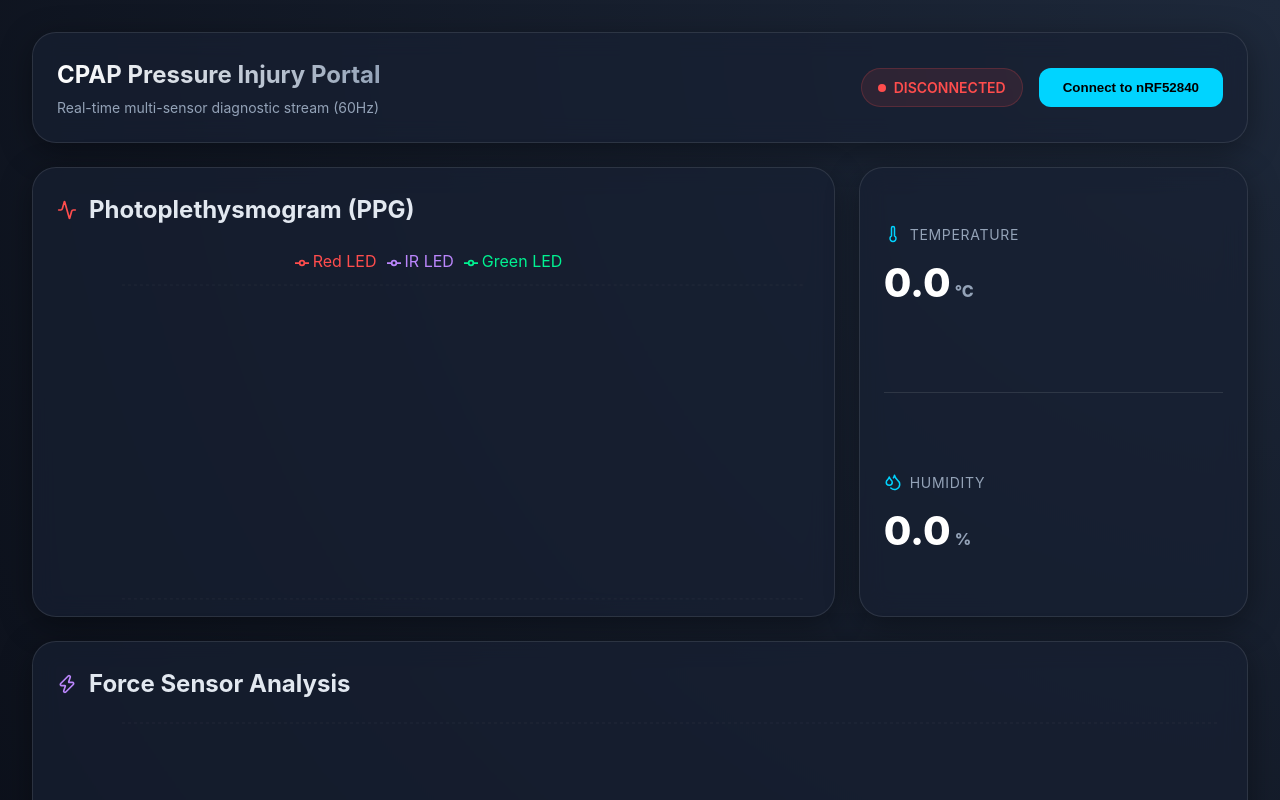
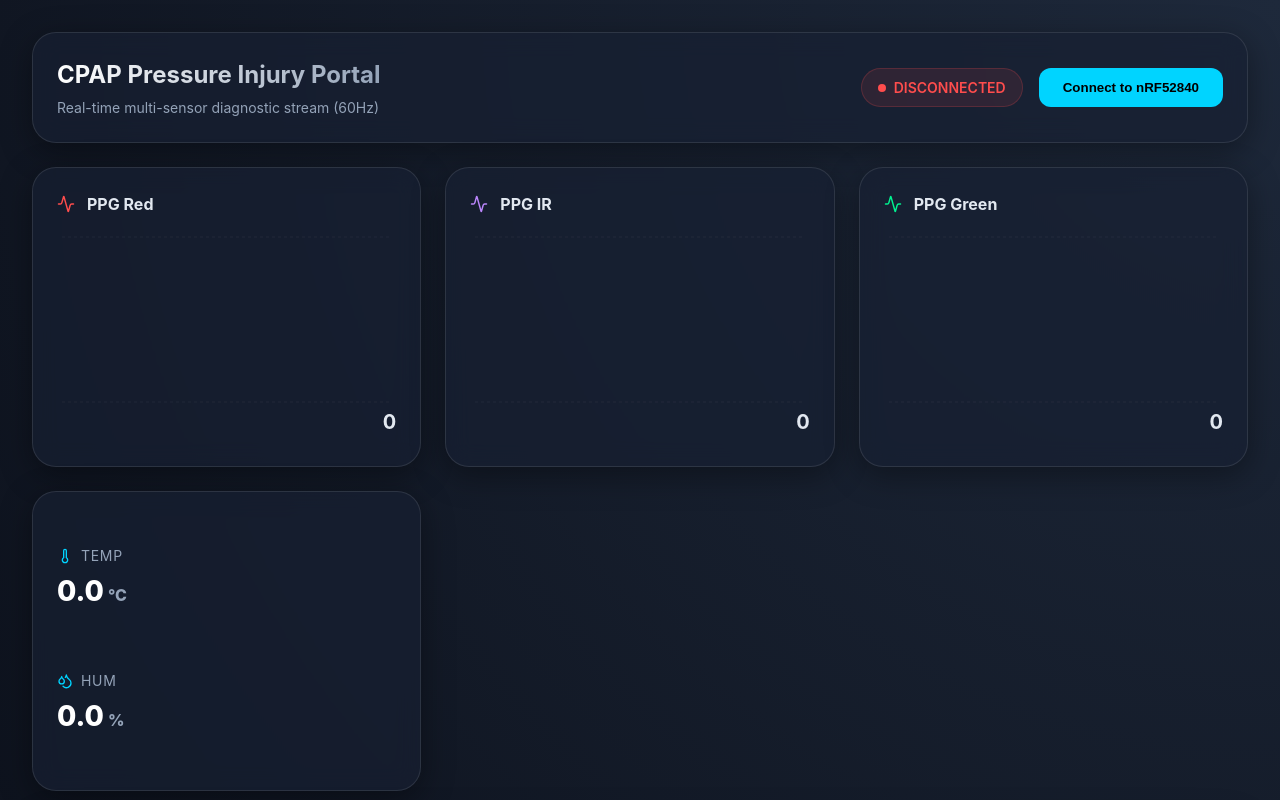
Before and after one commit to xinyew/CPAP_PI_portal, a React (Vite) app: page / in a window 1280 px wide. Shown: the top 800 px of the page. Built offline with nearby package versions, Linux system fonts and the light colour scheme.

Commit message:
feat: Separate PPG charts for Red, IR, and Green channels for better visualization

```diff
--- a/src/Dashboard.jsx
+++ b/src/Dashboard.jsx
@@ -58,49 +58,75 @@ const Dashboard = () => {
         </div>
       </header>
 
-      {/* PPG Chart Card */}
-      <div className="glass-card ppg-card">
+      {/* Red PPG Chart Card */}
+      <div className="glass-card ppg-sub-card">
         <div style={{ display: 'flex', alignItems: 'center', gap: '0.75rem', marginBottom: '1rem' }}>
-          <Activity color="var(--accent-red)" size={20} />
-          <h2>Photoplethysmogram (PPG)</h2>
+          <Activity color="var(--accent-red)" size={18} />
+          <h2 style={{ fontSize: '1rem' }}>PPG Red</h2>
         </div>
-        <ResponsiveContainer width="100%" height="90%">
+        <ResponsiveContainer width="100%" height="70%">
           <LineChart data={history}>
             <CartesianGrid strokeDasharray="3 3" stroke="rgba(255,255,255,0.05)" vertical={false} />
-            <XAxis dataKey="timestamp" hide domain={['auto', 'auto']} />
-            <YAxis stroke="var(--text-dim)" fontSize={12} domain={['auto', 'auto']} />
-            <Tooltip
-              contentStyle={{ background: '#1e293b', border: '1px solid var(--border-glass)', borderRadius: '8px' }}
-              labelStyle={{ display: 'none' }}
-            />
-            <Legend verticalAlign="top" height={36}/>
-            <Line type="monotone" dataKey="r" stroke="var(--accent-red)" strokeWidth={2} dot={false} name="Red LED" isAnimationActive={false} />
-            <Line type="monotone" dataKey="i" stroke="var(--accent-violet)" strokeWidth={2} dot={false} name="IR LED" isAnimationActive={false} />
-            <Line type="monotone" dataKey="g" stroke="var(--accent-green)" strokeWidth={2} dot={false} name="Green LED" isAnimationActive={false} />
+            <XAxis dataKey="timestamp" hide />
+            <YAxis stroke="var(--text-dim)" fontSize={10} domain={['auto', 'auto']} hide />
+            <Line type="monotone" dataKey="r" stroke="var(--accent-red)" strokeWidth={2} dot={false} isAnimationActive={false} />
           </LineChart>
         </ResponsiveContainer>
+        <div style={{ textAlign: 'right', fontSize: '1.25rem', fontWeight: '700' }}>{latestData.r}</div>
+      </div>
+
+      {/* IR PPG Chart Card */}
+      <div className="glass-card ppg-sub-card">
+        <div style={{ display: 'flex', alignItems: 'center', gap: '0.75rem', marginBottom: '1rem' }}>
+          <Activity color="var(--accent-violet)" size={18} />
+          <h2 style={{ fontSize: '1rem' }}>PPG IR</h2>
+        </div>
+        <ResponsiveContainer width="100%" height="70%">
+          <LineChart data={history}>
+            <CartesianGrid strokeDasharray="3 3" stroke="rgba(255,255,255,0.05)" vertical={false} />
+            <XAxis dataKey="timestamp" hide />
+            <YAxis stroke="var(--text-dim)" fontSize={10} domain={['auto', 'auto']} hide />
+            <Line type="monotone" dataKey="i" stroke="var(--accent-violet)" strokeWidth={2} dot={false} isAnimationActive={false} />
+          </LineChart>
+        </ResponsiveContainer>
+        <div style={{ textAlign: 'right', fontSize: '1.25rem', fontWeight: '700' }}>{latestData.i}</div>
+      </div>
+
+      {/* Green PPG Chart Card */}
+      <div className="glass-card ppg-sub-card">
+        <div style={{ display: 'flex', alignItems: 'center', gap: '0.75rem', marginBottom: '1rem' }}>
+          <Activity color="var(--accent-green)" size={18} />
+          <h2 style={{ fontSize: '1rem' }}>PPG Green</h2>
+        </div>
+        <ResponsiveContainer width="100%" height="70%">
+          <LineChart data={history}>
+            <CartesianGrid strokeDasharray="3 3" stroke="rgba(255,255,255,0.05)" vertical={false} />
+            <XAxis dataKey="timestamp" hide />
+            <YAxis stroke="var(--text-dim)" fontSize={10} domain={['auto', 'auto']} hide />
+            <Line type="monotone" dataKey="g" stroke="var(--accent-green)" strokeWidth={2} dot={false} isAnimationActive={false} />
+          </LineChart>
+        </ResponsiveContainer>
+        <div style={{ textAlign: 'right', fontSize: '1.25rem', fontWeight: '700' }}>{latestData.g}</div>
       </div>
 
       {/* Environment Telemetry Card */}
       <div className="glass-card env-card">
         <div className="telemetry-item">
-          <div style={{ display: 'flex', alignItems: 'center', gap: '0.5rem', marginBottom: '0.5rem' }}>
-            <Thermometer color="var(--accent-blue)" size={18} />
-            <span className="telemetry-label">Temperature</span>
+          <div style={{ display: 'flex', alignItems: 'center', gap: '0.5rem', marginBottom: '0.25rem' }}>
+            <Thermometer color="var(--accent-blue)" size={16} />
+            <span className="telemetry-label">Temp</span>
           </div>
-          <div className="telemetry-value">
+          <div className="telemetry-value" style={{ fontSize: '1.75rem' }}>
             {latestData.t.toFixed(1)}<span className="telemetry-unit">°C</span>
           </div>
         </div>
 
-        <div style={{ height: '1px', background: 'var(--border-glass)', margin: '1rem 0' }} />
-
         <div className="telemetry-item">
-          <div style={{ display: 'flex', alignItems: 'center', gap: '0.5rem', marginBottom: '0.5rem' }}>
-            <Droplets color="var(--accent-blue)" size={18} />
-            <span className="telemetry-label">Humidity</span>
+          <div style={{ display: 'flex', alignItems: 'center', gap: '0.5rem', marginBottom: '0.25rem' }}>
+            <Droplets color="var(--accent-blue)" size={16} />
+            <span className="telemetry-label">Hum</span>
           </div>
-          <div className="telemetry-value">
+          <div className="telemetry-value" style={{ fontSize: '1.75rem' }}>
             {latestData.h.toFixed(1)}<span className="telemetry-unit">%</span>
           </div>
         </div>
--- a/src/index.css
+++ b/src/index.css
@@ -68,9 +68,9 @@ body {
   align-items: center;
 }
 
-.ppg-card {
-  grid-column: span 8;
-  height: 400px;
+.ppg-sub-card {
+  grid-column: span 4;
+  height: 250px;
 }
 
 .env-card {
@@ -78,6 +78,7 @@ body {
   display: flex;
   flex-direction: column;
   justify-content: space-around;
+  height: 250px;
 }
 
 .force-card {
```
